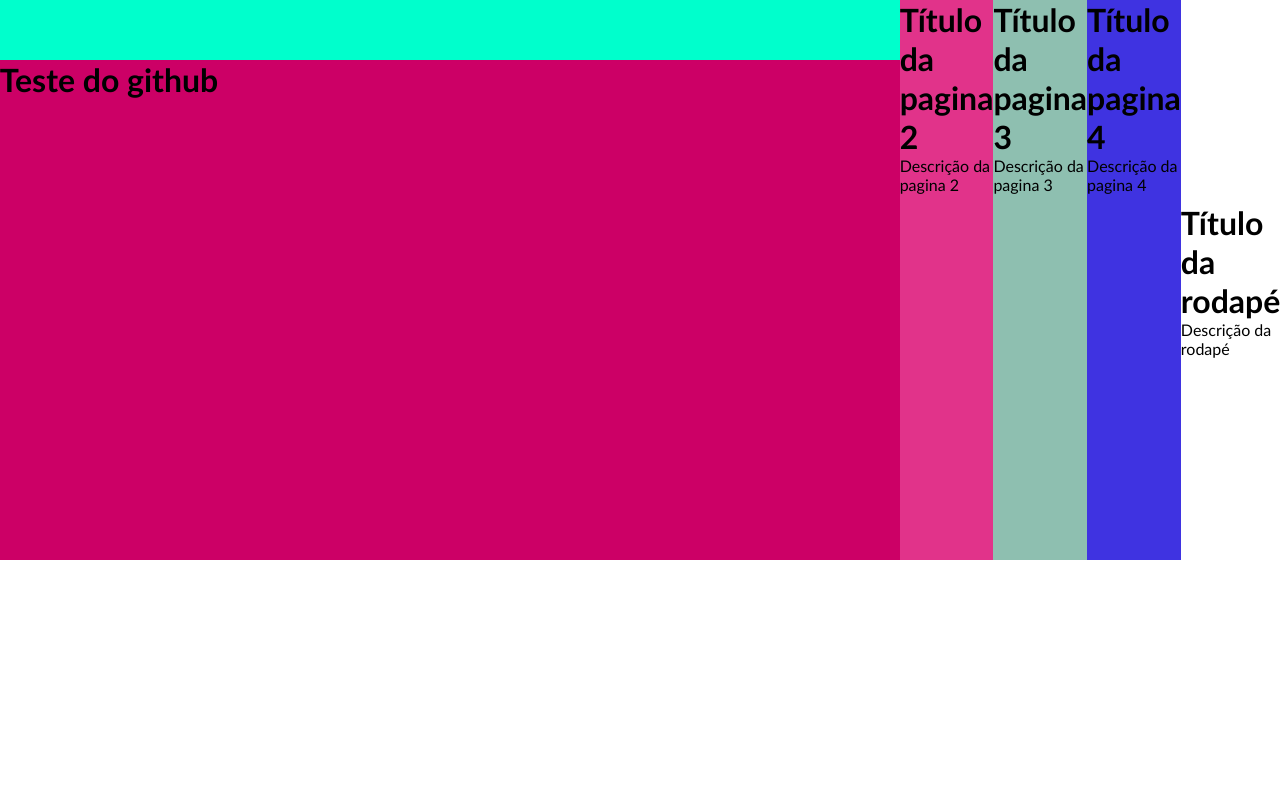
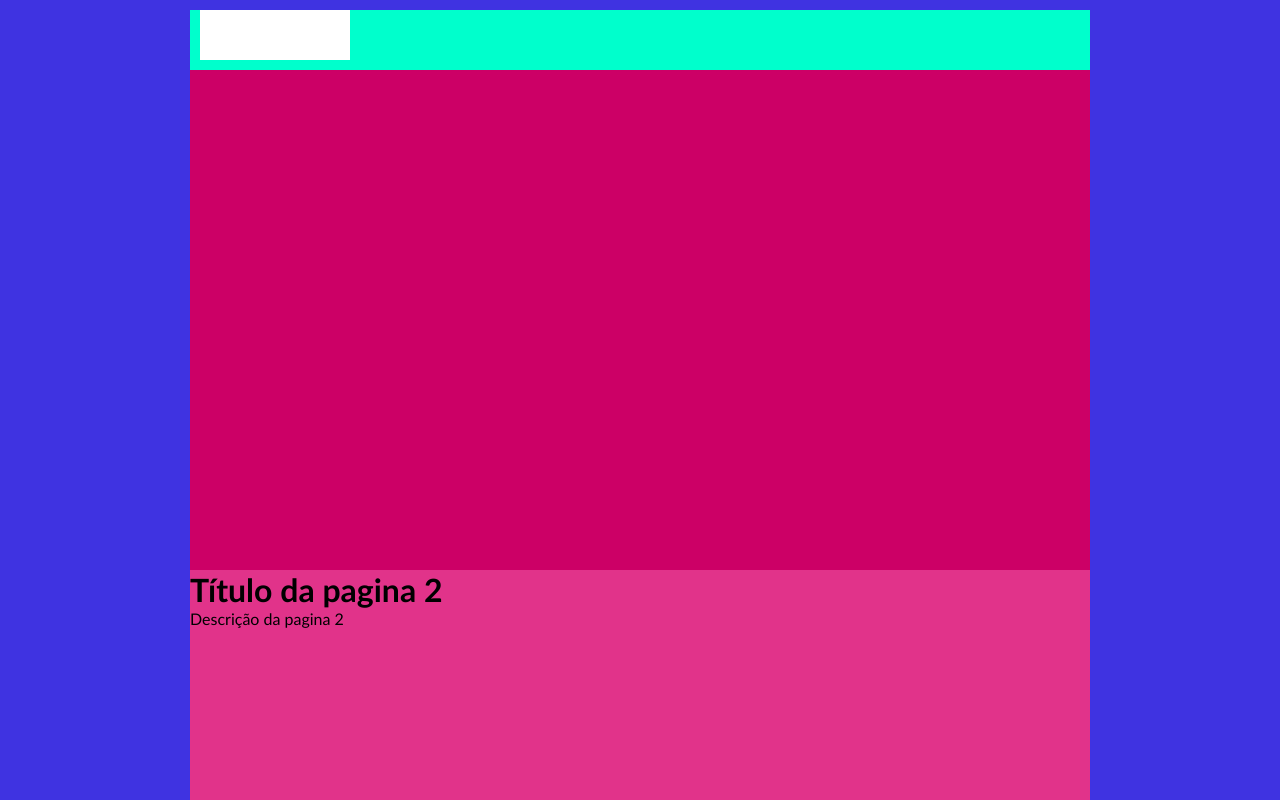
Before and after one commit to IvanMagalhaes/site_NAU_Aula, a plain HTML site: page index.html in a window 1280 px wide. Shown: the top 800 px of the page. Drawn offline with Linux system fonts and the light colour scheme.

Commit message:
Fim da segunda Aula

```diff
--- a/index.html
+++ b/index.html
@@ -12,8 +12,15 @@
 <body>
 
 <div id="container-top">
-    <div id="menu"></div>
-    <div id="banner"><h1>Teste do github</h1></div>
+
+
+    <div id="menu">
+        <div class="logomarca"></div>
+        <div class="menu"></div>
+    </div>
+
+
+    <div id="banner"></div>
 </div>
 
 <div id="container-dois">
--- a/style.css
+++ b/style.css
@@ -5,9 +5,9 @@
 }
 
 body{
-    display: flex;
-    justify-content: center;
-    align-items: center;
+    width: 900px;
+    margin: auto;
+    background: #3f33e1;
 }
 
 #menu{
@@ -16,11 +16,27 @@ body{
     background-color:#00FFCC;
 }
 
+.logomarca{
+    width: 150px;
+    height: 50px;
+    background: #ffffff;
+    margin: 10px;
+}
+
+.menu{
+    width: 150px;
+    height: 50px;
+    background: #a27e7e;
+    margin: 10px;
+}
+
 #banner{
     width: 900px;
     height: 500px;
     background-color: #CC0066;
 }
+
+
 
 #container-dois{
     width: 900px;
```
